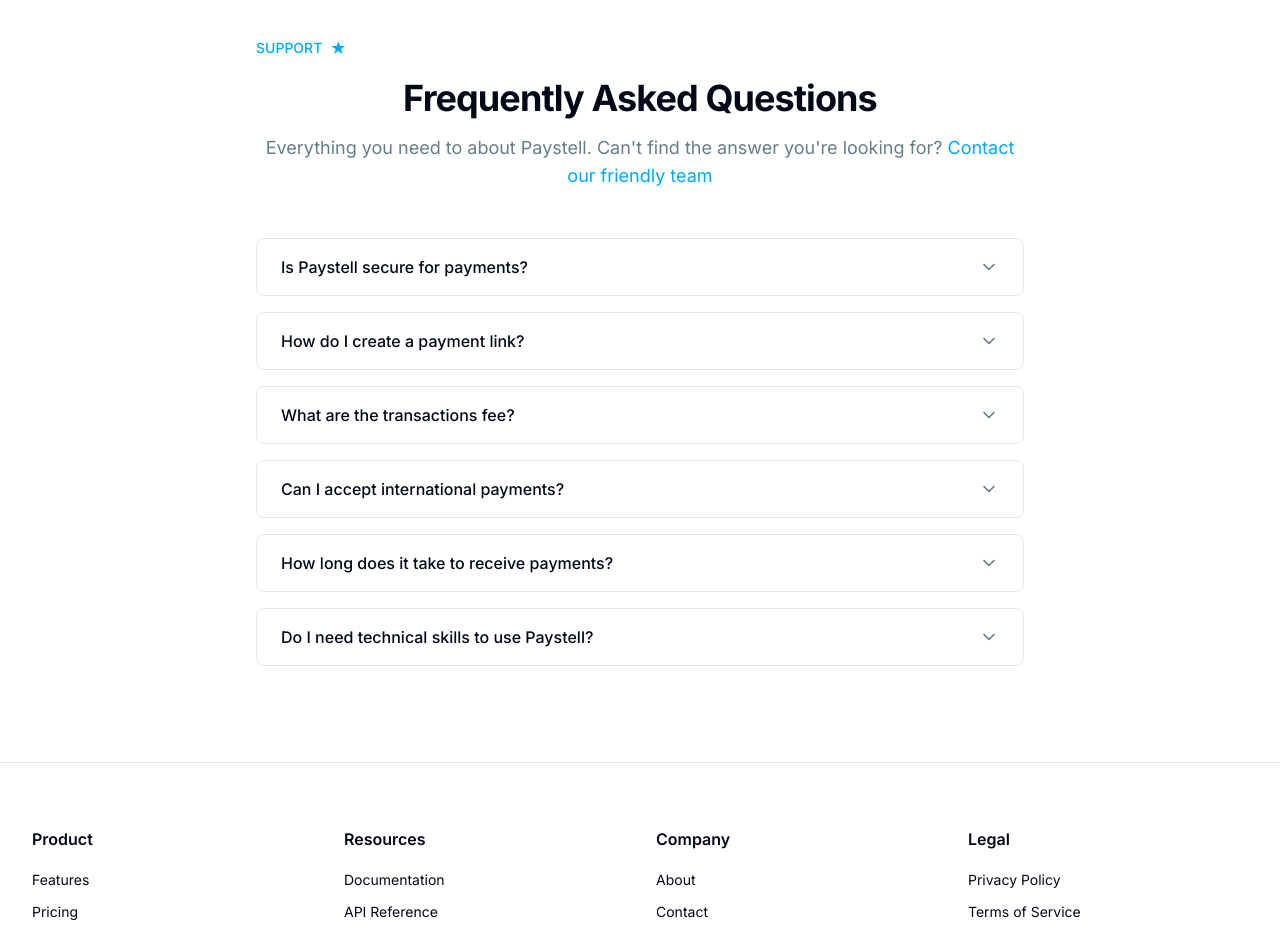
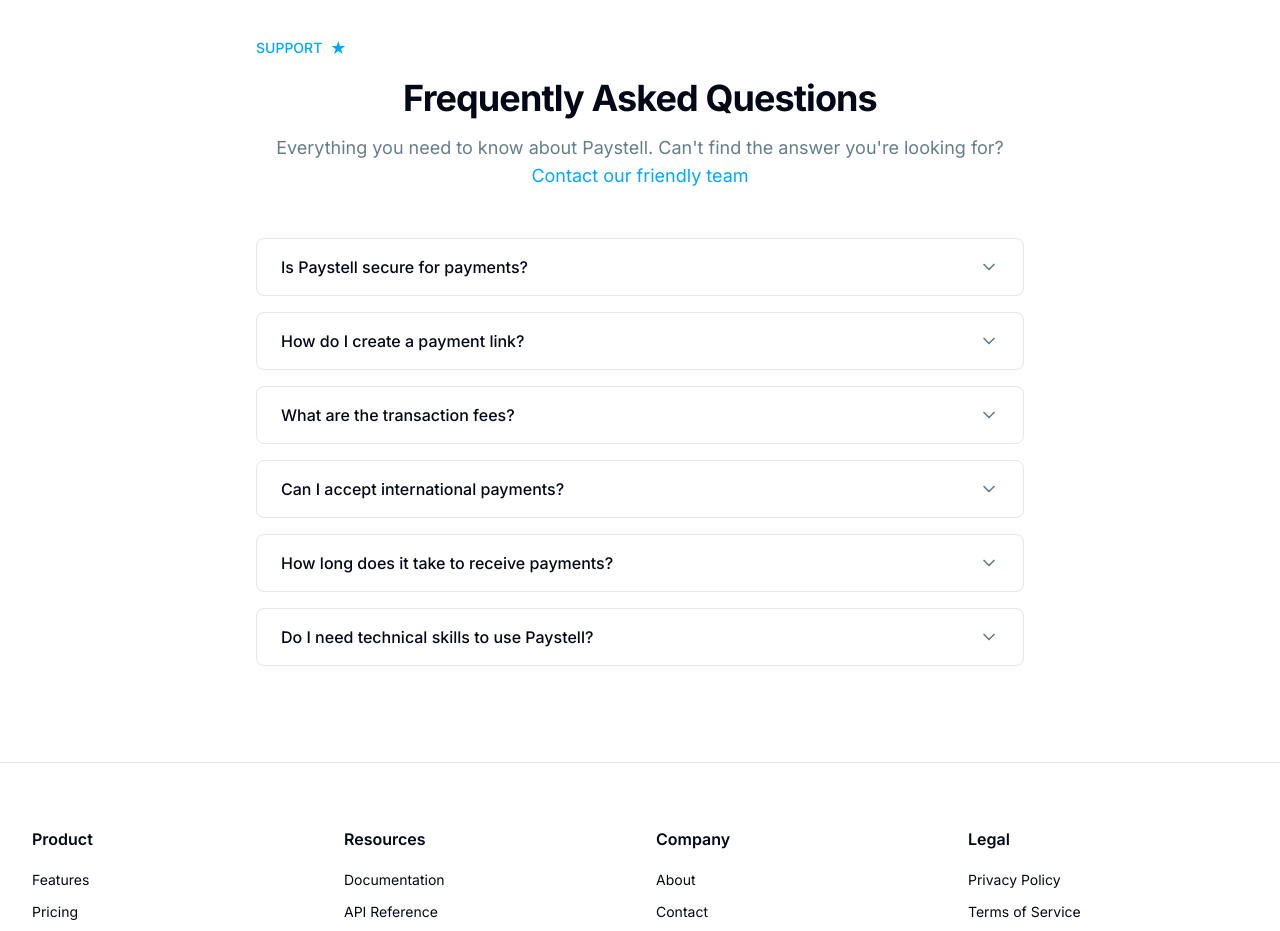
Before and after one commit to PayStell/paystell-landing, a Next.js app: page / in a window 1280 px wide. Shown: the part 3960-4891 px from the top of the page. Built offline with nearby package versions, Linux system fonts and the light colour scheme.

Commit message:
feat: faq component update

```diff
--- a/src/components/sections/FAQ.tsx
+++ b/src/components/sections/FAQ.tsx
@@ -11,27 +11,27 @@ interface FAQ {
 const faqs: FAQ[] = [
   {
     question: "Is Paystell secure for payments?",
-    answer: "PayStell uses Stellar blockchain technology to ensure secure, reliable transactions with encryption that protects your data and funds."
+    answer: "Yes, Paystell is highly secure for payments. Our platform leverages the advanced security features of the Stellar blockchain, including encryption, decentralized ledger technology, and multi-signature capabilities. These ensure that all transactions are safe, transparent, and resistant to fraud. Additionally, Paystell implements robust security protocols and complies with industry standards to protect your data and funds at every step."
   },
   {
     question: "How do I create a payment link?",
-    answer: "Creating a payment link is simple and only takes a few steps. You can generate a unique payment link from your dashboard."
+    answer: "To create a payment link with Paystell, simply sign up for an account, log in, and go to the 'Create Payment Link' section. Customize the link with the amount, description, and any other details you need. Once created, copy the link and share it with your customers via email, social media, or messaging apps. Your payment link is then live and ready to accept payments securely from anywhere in the world, instantly."
   },
   {
-    question: "What are the transactions fee?",
-    answer: "Our transaction fees are competitive and transparent. Please check our pricing page for detailed information."
+    question: "What are the transaction fees?",
+    answer: "Paystell operates with ultra-low transaction fees, leveraging the efficiency of the Stellar network. Each transaction costs just a fraction of a cent, plus a 0.5% commission per transaction. This makes Paystell one of the most affordable and competitive payment solutions available."
   },
   {
     question: "Can I accept international payments?",
-    answer: "Yes, PayStell supports international payments across multiple currencies."
+    answer: "Yes, you can accept payments from anywhere in the world! Paystell allows you to receive international payments seamlessly, thanks to the global reach of the Stellar network. Whether your customers are in the next city or across the globe, you can easily receive payments in multiple currencies, all with low transaction fees and high security."
   },
   {
     question: "How long does it take to receive payments?",
-    answer: "Payment processing times vary depending on the payment method and location."
+    answer: "Payments through Paystell are processed almost instantly! Thanks to the efficiency of the Stellar network, funds are typically available within seconds, ensuring you can access your money quickly and securely. No long waiting times—just fast, reliable transactions."
   },
   {
     question: "Do I need technical skills to use Paystell?",
-    answer: "No, PayStell is designed to be user-friendly and requires no technical expertise to use."
+    answer: "No, you don't need any technical skills to use Paystell. Our platform is designed to be user-friendly and intuitive, allowing anyone to create payment links, manage transactions, and receive payments with ease. Whether you're a small business owner or an entrepreneur, Paystell makes it simple to get started without any technical expertise."
   }
 ];
 
@@ -56,7 +56,7 @@ const FAQ = () => {
               Frequently Asked Questions
             </h2>
             <p className="mt-4 text-lg text-muted-foreground">
-              Everything you need to about Paystell. Can't find the answer you're looking for?{" "}
+              Everything you need to know about Paystell. Can't find the answer you're looking for?{" "}
               <a href="#contact" className="text-primary hover:underline">
                 Contact our friendly team
               </a>
```
